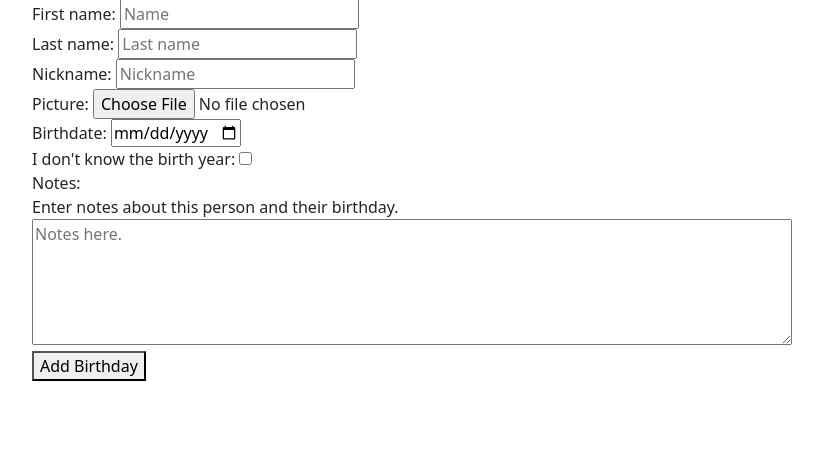
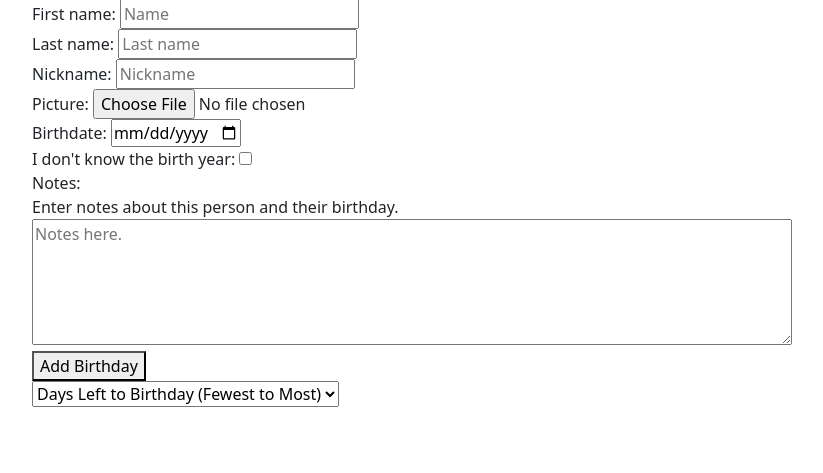
Before and after one commit to iz00/birthday-hub, a Django app: page / in a window 1280 px wide. Shown: the part 71-544 px from the top of the page, without its empty margins (50-873 px from the left). Run offline with Django 5.2, Linux system fonts and the light colour scheme; the visitor is signed in with stand-in values (Sample User, id 1); data that the repository does not hold is empty.

Commit message:
Add ordering options to display birthdays

```diff
--- a/birthday_hub/static/birthday_hub/index.js
+++ b/birthday_hub/static/birthday_hub/index.js
@@ -1,13 +1,15 @@
 const addBirthdayForm = document.querySelector('#add-birthday');
+const orderingOptionsSelect = document.querySelector('#sort-options');
 
 document.addEventListener('DOMContentLoaded', () => {
     loadBirthdays();
     addBirthdayForm.addEventListener('submit', addBirthday);
+    orderingOptionsSelect.addEventListener('change', () => { loadBirthdays(orderingOptionsSelect.value) });
 });
 
-async function loadBirthdays() {
+async function loadBirthdays(ordering='days_left-asc') {
     try {
-        const response = await fetch('/birthdays', {
+        const response = await fetch(`/birthdays/${ordering}`, {
             method: 'GET',
         });
 
--- a/birthday_hub/templates/birthday_hub/index.html
+++ b/birthday_hub/templates/birthday_hub/index.html
@@ -28,6 +28,21 @@
 
     </form>
 
+    <select id="sort-options">
+        <option value="first_name-asc">First Name (A-Z)</option>
+        <option value="first_name-desc">First Name (Z-A)</option>
+        <option value="last_name-asc">Last Name (A-Z)</option>
+        <option value="last_name-desc">Last Name (Z-A)</option>
+        <option value="nickname-asc">Nickname (A-Z)</option>
+        <option value="nickname-desc">Nickname (Z-A)</option>
+        <option value="age-asc">Age (Youngest to Oldest)</option>
+        <option value="age-desc">Age (Oldest to Youngest)</option>
+        <option value="birthdate-asc">Date (Earliest to Latest)</option>
+        <option value="birthdate-desc">Date (Latest to Earliest)</option>
+        <option selected value="days_left-asc">Days Left to Birthday (Fewest to Most)</option>
+        <option value="days_left-desc">Days Left to Birthday (Most to Fewest)</option>
+    </select>
+
     <div id="birthdays">
 
     </div>
--- a/birthday_hub/urls.py
+++ b/birthday_hub/urls.py
@@ -6,7 +6,7 @@ app_name = "birthday_hub"
 urlpatterns = [
     path("", views.index, name="index"),
     path("add/birthday", views.add_birthday, name="add_birthday"),
-    path("birthdays", views.list_birthdays, name="list_birthdays"),
+    path("birthdays/<str:ordering>", views.list_birthdays, name="list_birthdays"),
     path("delete/<int:birthday_id>", views.delete_birthday, name="delete_birthday"),
     path("login/", views.login_view, name="login"),
     path("logout/", views.logout_view, name="logout"),
--- a/birthday_hub/views.py
+++ b/birthday_hub/views.py
@@ -33,12 +33,34 @@ def add_birthday(request):
 
 
 @login_required(redirect_field_name=None)
-def list_birthdays(request):
+def list_birthdays(request, ordering="days_left-asc"):
     if request.method != "GET":
         return JsonResponse({"error": "GET request required."}, status=405)
 
-    birthdays = request.user.birthdays.order_by("first_name").all()
-    return JsonResponse([birthday.serialize() for birthday in birthdays], safe=False, status=200)
+    try:
+        sort_by, order = ordering.split("-")
+    except ValueError:
+        sort_by = ordering
+        order = "asc"
+    reverse = order == "desc"
+
+    birthdays = [birthday.serialize() for birthday in request.user.birthdays.all()]
+    birthdays.sort(key=lambda x: x["days_left"])
+
+    if sort_by in ("first_name", "last_name", "nickname"):
+        birthdays.sort(key=lambda x: x[sort_by].lower(), reverse=reverse)
+
+    elif sort_by == "age":
+        # https://stackoverflow.com/a/18411610
+        birthdays.sort(key=lambda x: (x["age"] is not None, x["age"]) if reverse else (x["age"] is None, x["age"]), reverse=reverse)
+
+    elif sort_by == "birthdate":
+        birthdays.sort(key=lambda x: x["birthdate"][-5:], reverse=reverse)
+
+    elif sort_by == "days_left" and reverse:
+        birthdays.sort(key=lambda x: x["days_left"], reverse=True)
+
+    return JsonResponse(birthdays, safe=False, status=200)
 
 
 @login_required(redirect_field_name=None)
```
